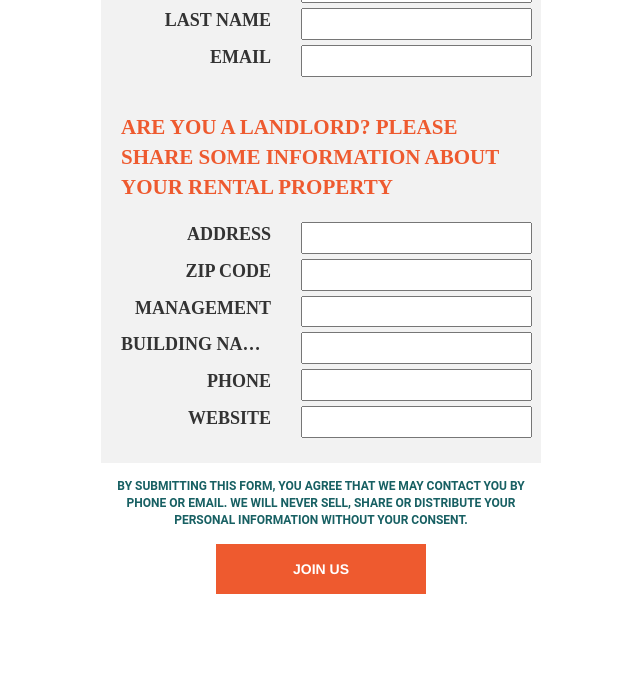
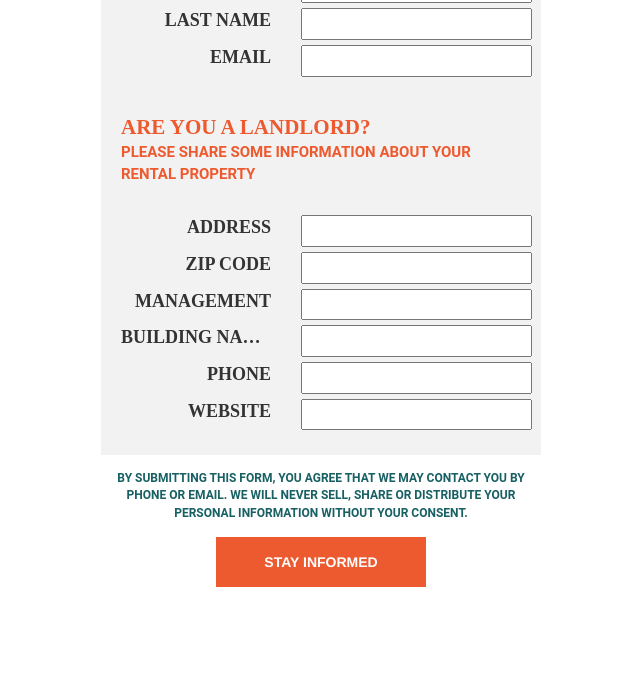
Before and after one commit to morficus/barkground-teaser-page, a website: page index.html in a window 1280 px wide. Shown: the part 3062-3744 px from the top of the page, without its empty margins (319-959 px from the left). Drawn offline with nearby package versions, Linux system fonts and the light colour scheme; a web font is replaced by a local one.

Commit message:
more copy updates

```diff
--- a/index.html
+++ b/index.html
@@ -81,7 +81,10 @@
 
                     <br/>
                     <fieldset class="form-section">
-                        <legend>Are you a landlord? Please share some information about your rental property</legend>
+                        <legend>Are you a landlord?
+                            <p>Please share some information about your rental property</p>
+                        </legend>
+
                         <dl class="dl-horizontal">
                             <dt>address</dt>
                             <dd><input name="propertyAddress" type="text"></dd>
@@ -115,7 +118,7 @@
             </p>
 
             <div data-loading-text="Submitting your BarkGround request..." class="request-button" id="js-send-form">
-                Join Us
+                Stay Informed
             </div>
 
         </div>
```
